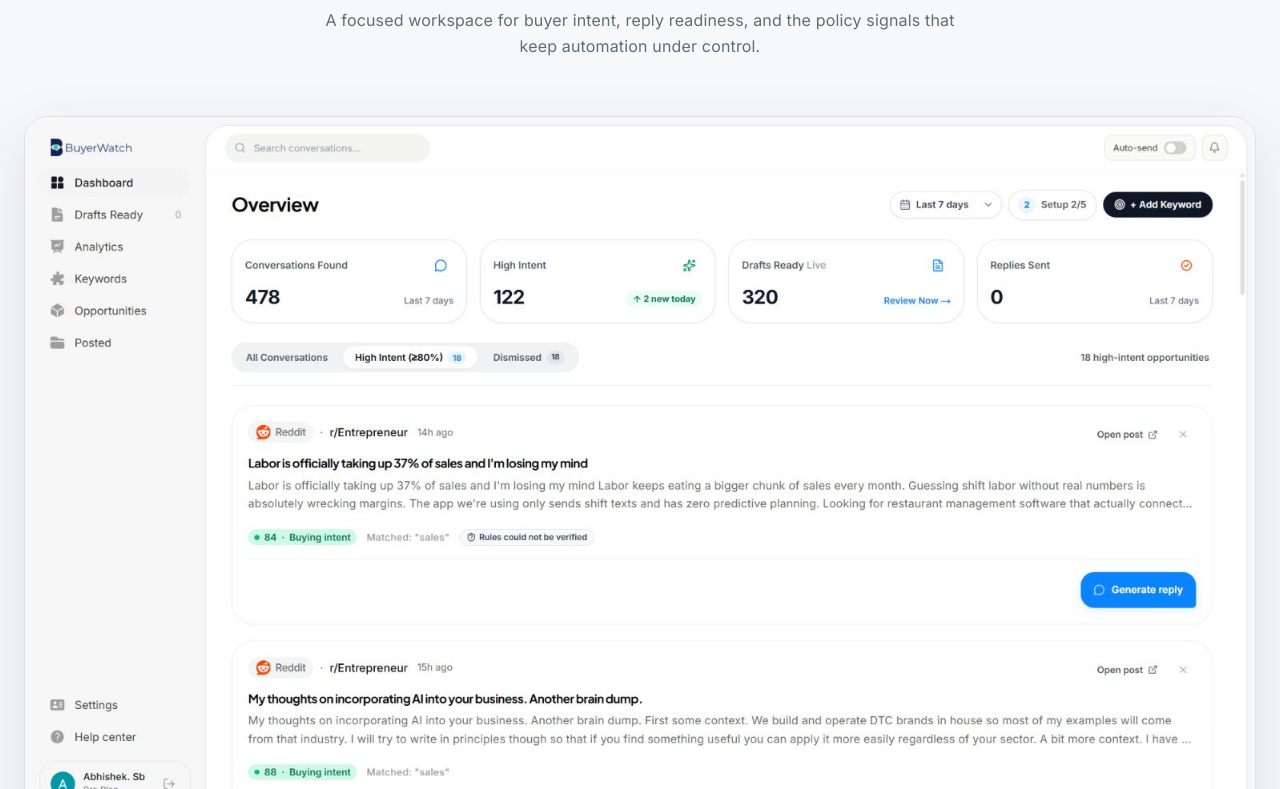
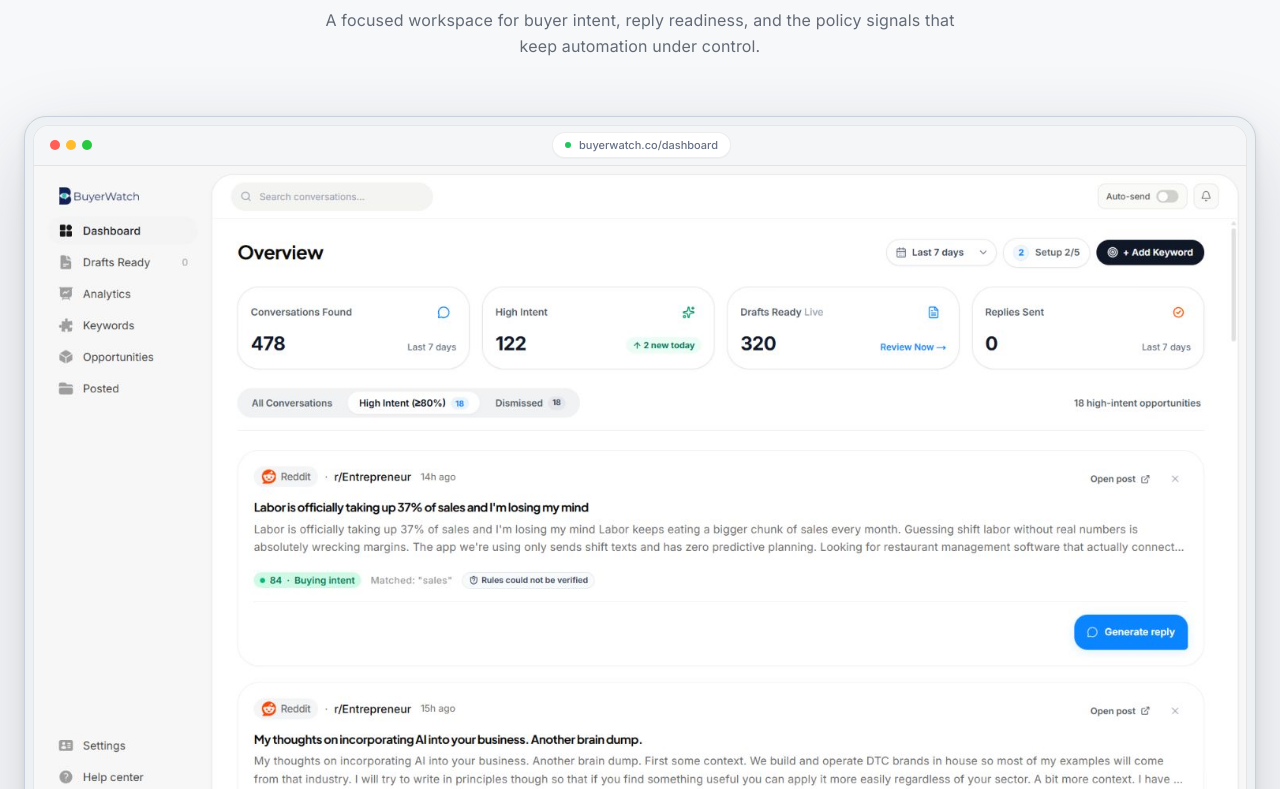
Before and after one commit to abhishekreal7/buyerwatch, a Next.js app: page / in a window 1280 px wide. Shown: the part 2311-3100 px from the top of the page. Built offline with nearby package versions, Linux system fonts and the light colour scheme.

Commit message:
feat: polish homepage dashboard showcase

```diff
--- a/src/app/page.tsx
+++ b/src/app/page.tsx
@@ -288,7 +288,7 @@ export default function LandingPage() {
 
         {/* ━ ━ ━ ━  section separator: DASHBOARD PROOF ━ ━ ━ ━  */}
         <Section className="border-b border-black/[0.05] bg-[#F7F8FA] py-20 sm:py-24 lg:py-[112px]">
-          <div className="mx-auto max-w-[1360px] px-6">
+          <div className="mx-auto max-w-[1440px] px-6">
             <motion.div variants={fadeUp} className="mx-auto mb-11 max-w-[650px] text-center sm:mb-14">
               <SectionBadge color="#0A84FF" text="See it in action" />
               <h2
@@ -303,17 +303,31 @@ export default function LandingPage() {
 
             <motion.figure
               variants={fadeUp}
-              className="overflow-hidden rounded-[20px] border border-[#DCE2E8] bg-white shadow-[0_18px_55px_rgba(36,57,79,0.12)] sm:rounded-[24px]"
+              className="relative mx-auto overflow-hidden rounded-[18px] border border-[#C9D0D9] bg-[#EEF1F4] p-1.5 shadow-[0_28px_80px_rgba(28,39,54,0.18),0_3px_8px_rgba(28,39,54,0.10)] sm:rounded-[22px] sm:p-2"
             >
+              <div className="overflow-hidden rounded-[13px] border border-black/[0.10] bg-white sm:rounded-[16px]">
+                <div className="flex h-9 items-center border-b border-black/[0.08] bg-[#F5F6F7] px-3 sm:h-10 sm:px-4">
+                  <div className="flex shrink-0 items-center gap-1.5" aria-hidden="true">
+                    <span className="h-2.5 w-2.5 rounded-full bg-[#FF5F57]" />
+                    <span className="h-2.5 w-2.5 rounded-full bg-[#FEBC2E]" />
+                    <span className="h-2.5 w-2.5 rounded-full bg-[#28C840]" />
+                  </div>
+                  <div className="mx-auto flex min-w-0 max-w-[340px] items-center gap-2 rounded-md border border-black/[0.07] bg-white px-3 py-1 text-[10px] font-medium text-[#667085] shadow-[0_1px_1px_rgba(0,0,0,0.03)] sm:text-[11px]">
+                    <span className="h-1.5 w-1.5 shrink-0 rounded-full bg-[#22C55E]" />
+                    <span className="truncate">buyerwatch.co/dashboard</span>
+                  </div>
+                  <span className="w-[39px] shrink-0" aria-hidden="true" />
+                </div>
                 <Image
                   src="/buyerwatch-dashboard-live-preview.jpg"
                   alt="BuyerWatch dashboard showing multiple high-intent buyer conversations"
                   width={1536}
                   height={826}
-                sizes="(max-width: 768px) 100vw, 1360px"
+                  sizes="(max-width: 768px) 100vw, 1440px"
                   unoptimized
-                className="h-auto w-full"
+                  className="block h-auto w-full"
                 />
+              </div>
             </motion.figure>
           </div>
         </Section>
```
Lines whose indentation alone changed are shown as unchanged.
